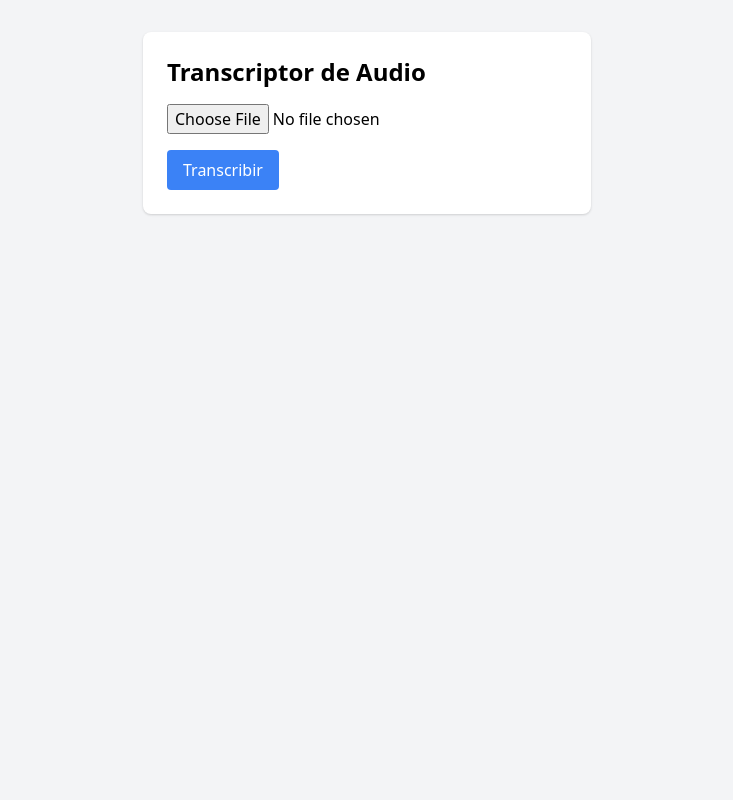
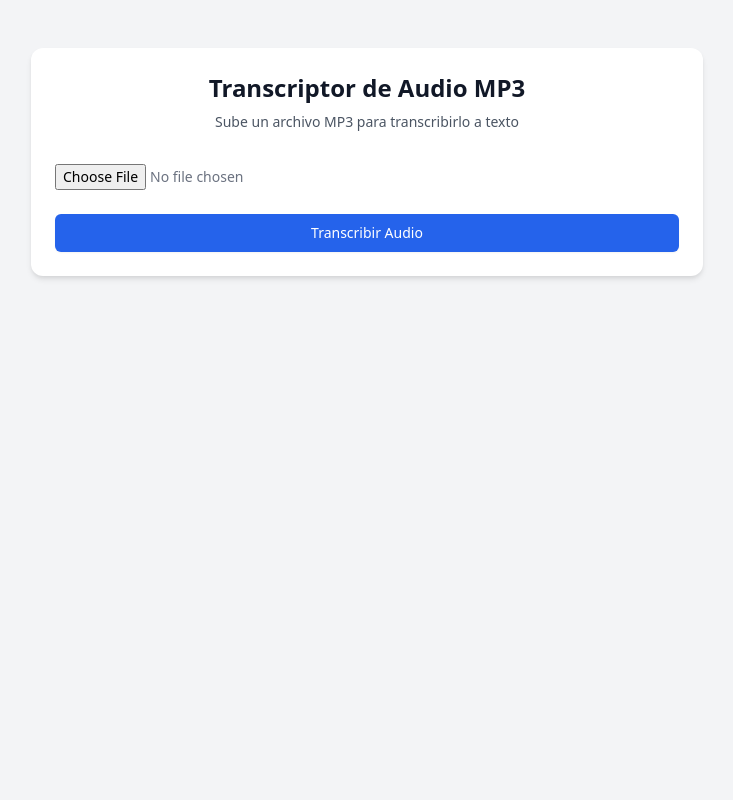
Before and after one commit to rolandorodriguez1229/YouTube-transcribe, a Flask app: page / in a window 1280 px wide. Shown: the whole page, without its empty margins (273-1006 px from the left). Run offline with Flask 2, Linux system fonts and the light colour scheme.

Commit message:
Update index.html

```diff
--- a/templates/index.html
+++ b/templates/index.html
@@ -6,15 +6,141 @@
     <title>Transcriptor de Audio</title>
     <link href="https://cdn.jsdelivr.net/npm/tailwindcss@2.2.19/dist/tailwind.min.css" rel="stylesheet">
 </head>
-<body class="bg-gray-100 p-8">
-    <div class="max-w-md mx-auto bg-white p-6 rounded-lg shadow">
-        <h1 class="text-2xl font-bold mb-4">Transcriptor de Audio</h1>
-        <form id="uploadForm">
-            <input type="file" accept=".mp3" class="mb-4">
-            <button type="submit" class="bg-blue-500 text-white px-4 py-2 rounded">
-                Transcribir
-            </button>
+<body class="bg-gray-100 min-h-screen py-12 px-4 sm:px-6 lg:px-8">
+    <div class="max-w-md mx-auto bg-white rounded-xl shadow-md overflow-hidden md:max-w-2xl p-6">
+        <div class="text-center mb-8">
+            <h1 class="text-2xl font-bold text-gray-900">Transcriptor de Audio MP3</h1>
+            <p class="mt-2 text-sm text-gray-600">Sube un archivo MP3 para transcribirlo a texto</p>
+        </div>
+
+        <form id="uploadForm" class="space-y-6">
+            <div class="flex justify-center">
+                <input type="file"
+                       id="audioFile"
+                       name="file"
+                       accept=".mp3"
+                       class="block w-full text-sm text-gray-500
+                              file:mr-4 file:py-2 file:px-4
+                              file:rounded-full file:border-0
+                              file:text-sm file:font-semibold
+                              file:bg-blue-50 file:text-blue-700
+                              hover:file:bg-blue-100">
+            </div>
+
+            <div>
+                <button type="submit"
+                        class="w-full flex justify-center py-2 px-4 border border-transparent rounded-md shadow-sm text-sm font-medium text-white bg-blue-600 hover:bg-blue-700 focus:outline-none focus:ring-2 focus:ring-offset-2 focus:ring-blue-500">
+                    Transcribir Audio
+                </button>
+            </div>
         </form>
+
+        <div id="loading" class="hidden mt-4">
+            <div class="flex justify-center items-center">
+                <div class="animate-spin rounded-full h-8 w-8 border-b-2 border-blue-600"></div>
+                <span class="ml-2">Procesando audio...</span>
+            </div>
+        </div>
+
+        <div id="error" class="hidden mt-4">
+            <div class="bg-red-50 border-l-4 border-red-500 p-4">
+                <div class="flex">
+                    <div class="flex-shrink-0">
+                        <svg class="h-5 w-5 text-red-400" viewBox="0 0 20 20" fill="currentColor">
+                            <path fill-rule="evenodd" d="M10 18a8 8 0 100-16 8 8 0 000 16zM8.707 7.293a1 1 0 00-1.414 1.414L8.586 10l-1.293 1.293a1 1 0 101.414 1.414L10 11.414l1.293 1.293a1 1 0 001.414-1.414L11.414 10l1.293-1.293a1 1 0 00-1.414-1.414L10 8.586 8.707 7.293z" clip-rule="evenodd"/>
+                        </svg>
+                    </div>
+                    <div class="ml-3">
+                        <p id="errorText" class="text-sm text-red-700">
+                        </p>
+                    </div>
+                </div>
+            </div>
+        </div>
+
+        <div id="result" class="hidden mt-6">
+            <h2 class="text-lg font-semibold text-gray-900 mb-2">Transcripción:</h2>
+            <div id="transcriptionText" class="bg-gray-50 rounded p-4 text-gray-700 mb-4"></div>
+            <div class="text-center">
+                <button id="downloadButton" class="inline-flex items-center px-4 py-2 border border-transparent text-sm font-medium rounded-md shadow-sm text-white bg-green-600 hover:bg-green-700 focus:outline-none focus:ring-2 focus:ring-offset-2 focus:ring-green-500">
+                    Descargar Transcripción
+                </button>
+            </div>
+        </div>
     </div>
+
+    <script>
+        const form = document.getElementById('uploadForm');
+        const loading = document.getElementById('loading');
+        const error = document.getElementById('error');
+        const errorText = document.getElementById('errorText');
+        const result = document.getElementById('result');
+        const transcriptionText = document.getElementById('transcriptionText');
+        const downloadButton = document.getElementById('downloadButton');
+
+        function showError(message) {
+            error.classList.remove('hidden');
+            errorText.textContent = message;
+            loading.classList.add('hidden');
+        }
+
+        function clearError() {
+            error.classList.add('hidden');
+            errorText.textContent = '';
+        }
+
+        form.addEventListener('submit', async (e) => {
+            e.preventDefault();
+            clearError();
+
+            const fileInput = document.getElementById('audioFile');
+            const file = fileInput.files[0];
+
+            if (!file) {
+                showError('Por favor selecciona un archivo MP3');
+                return;
+            }
+
+            if (!file.name.toLowerCase().endsWith('.mp3')) {
+                showError('Solo se permiten archivos MP3');
+                return;
+            }
+
+            loading.classList.remove('hidden');
+            result.classList.add('hidden');
+
+            const formData = new FormData();
+            formData.append('file', file);
+
+            try {
+                const response = await fetch('/transcribe', {
+                    method: 'POST',
+                    body: formData
+                });
+
+                const data = await response.json();
+
+                if (!response.ok) {
+                    throw new Error(data.error || 'Error al procesar el archivo');
+                }
+
+                if (data.error) {
+                    throw new Error(data.error);
+                }
+
+                transcriptionText.textContent = data.transcription;
+                result.classList.remove('hidden');
+
+                downloadButton.onclick = () => {
+                    window.location.href = `/download/${data.filename}`;
+                };
+            } catch (error) {
+                showError(error.message);
+                result.classList.add('hidden');
+            } finally {
+                loading.classList.add('hidden');
+            }
+        });
+    </script>
 </body>
 </html>
```
